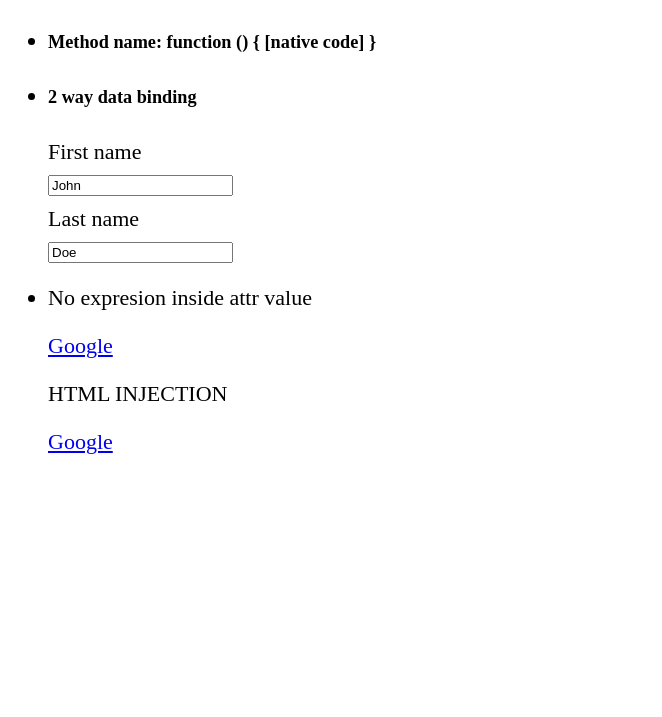
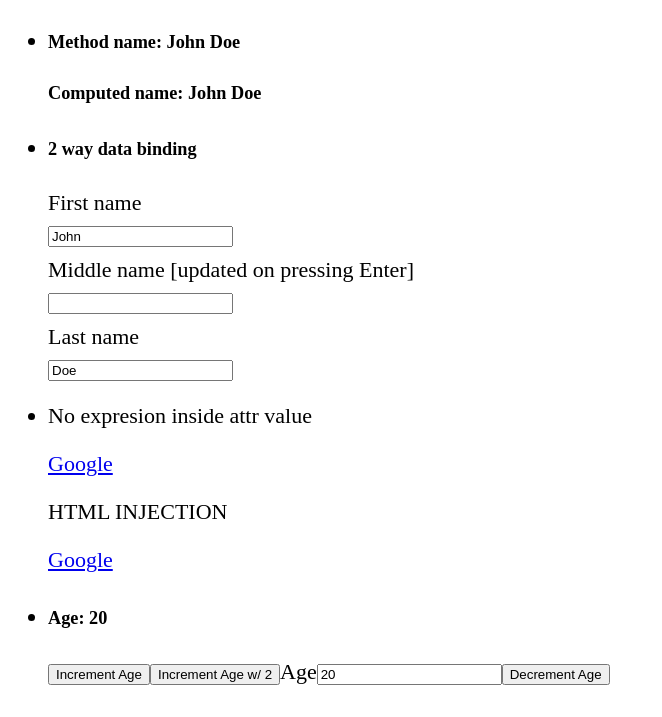
Before and after one commit to WebDevRaul/VueJs-Lvl-1, a plain HTML site: page index.html in a window 1280 px wide. Shown: the part 83-800 px from the top of the page, without its empty margins (0-662 px from the left). Drawn offline with nearby package versions, Linux system fonts and the light colour scheme.

Commit message:
Computed func

```diff
--- a/app.js
+++ b/app.js
@@ -2,14 +2,33 @@ const vm = Vue.createApp({
   data() {
     return {
       f_name: 'John',
+      m_name: '',
       l_name: 'Doe',
       url: 'https://google.com',
-      raw_url: "<a href='https://google.com'  target='_blank'>Google</a>"
+      raw_url: "<a href='https://google.com'  target='_blank'>Google</a>",
+      age: 20
     }
   },
   methods: {
     name() {
       return `${this.f_name} ${this.l_name}`
+    },
+    updateMiddleName({ target: { value }}) {
+      this.m_name = value
+    },
+    updateLName({ target: { value }}) {
+      this.l_name = value
+    },
+    increment() {
+      this.age++
+    },
+    add(value) {
+      this.age = this.age + value
+    }
+  },
+  computed: {
+    fullName() {
+      return `${this.f_name} ${this.m_name} ${this.l_name}`
     }
   }
 }).mount('#app')
--- a/index.html
+++ b/index.html
@@ -9,17 +9,20 @@
 </head>
 <body>
   <main id='app' v-cloak>
-    <h1>Hello {{ `${f_name.concat(',')} ${l_name}` }}</h1>
+    <h1>Hello {{ `${f_name.concat(',')} ${m_name} ${l_name}` }}</h1>
     <ul>
       <li>
-        <h5>Method name: {{ name }}</h5>
+        <h5>Method name: {{ name() }}</h5>
+        <h5>Computed name: {{ fullName }}</h5>
       </li>
       <li>
         <h5>2 way data binding</h5>
         <label for="f_name">First name</label>
-        <input name='f_name' type="text" v-model='f_name'>
+        <input name='f_name' type="text" v-model.lazy.trim='f_name'>
+        <label for="m_name">Middle name [updated on pressing Enter]</label>
+        <input name='m_name' type="text" @keyup.enter='updateMiddleName'>
         <label for="l_name">Last name</label>
-        <input name='l_name' type="text" v-model='l_name'>
+        <input name='l_name' type="text" :value="l_name" @input="updateLName">
       </li>
       <li>
         <p>No expresion inside attr value</p>
@@ -27,6 +30,14 @@
         <p>HTML INJECTION</p>
         <p v-html='raw_url'></p>
       </li>
+      <li>
+        <h5>Age: {{ age }}</h5>
+        <button type="button" v-on:click="increment">Increment Age</button>
+        <button type="button" @click="add(2)">Increment Age w/ 2</button>
+        <label for="age">Age</label>
+        <input name='age' type="number" v-model="age">
+        <button type="button" @click="age--">Decrement Age</button>
+      </li>
     </ul>
   </main>
   <script src="https://unpkg.com/vue@next"></script>
```
